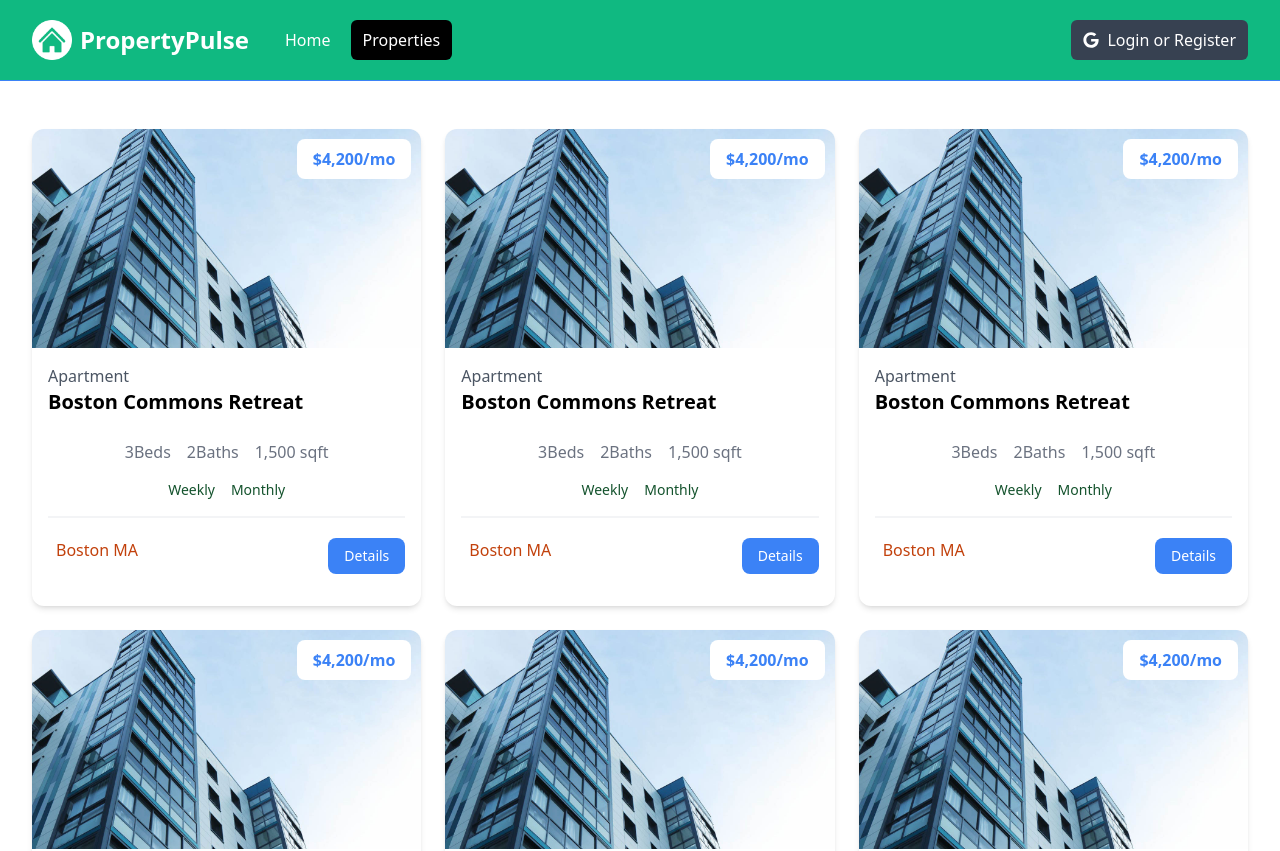
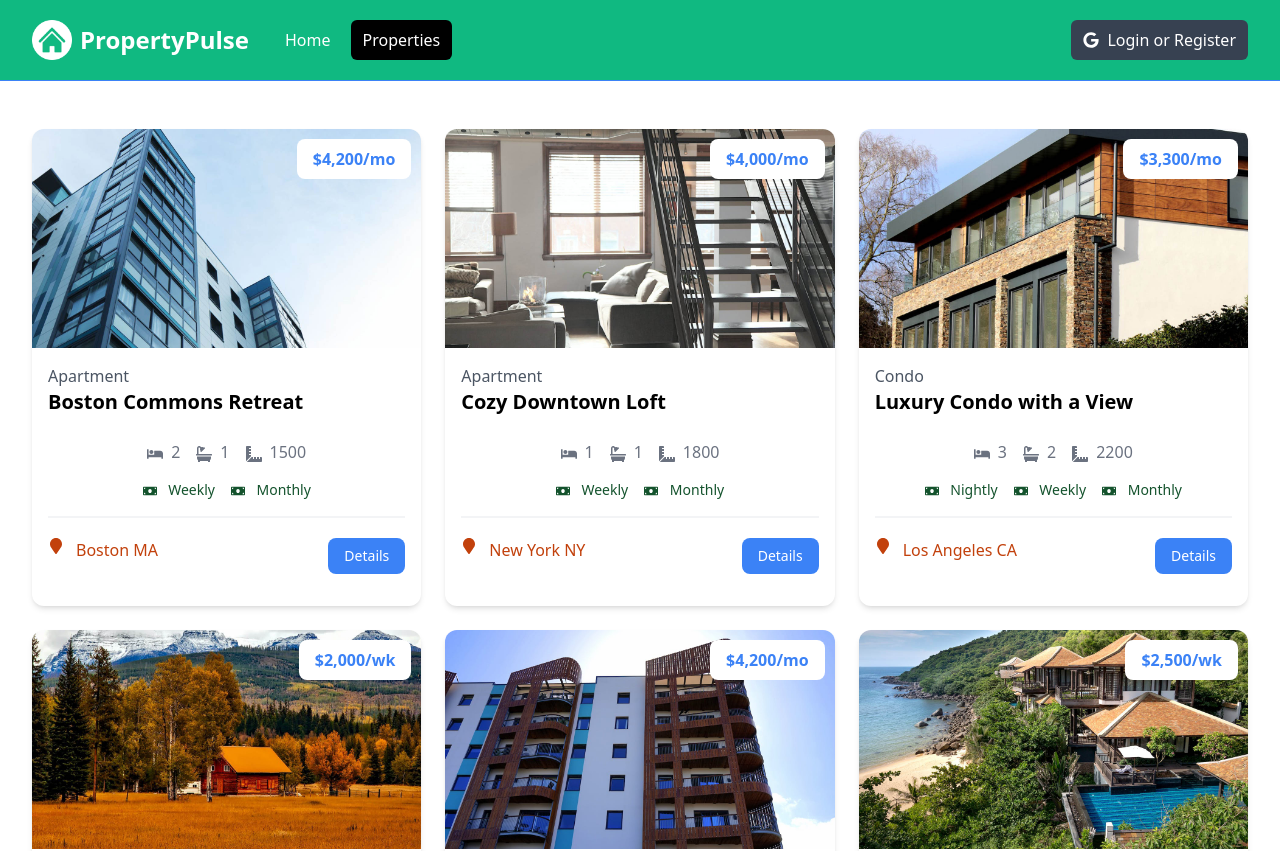
Before and after one commit to heliosalesjr/rentals, a Next.js app: page /properties in a window 1280 px wide. Shown: the top 851 px of the page. Built offline with nearby package versions, Linux system fonts and the light colour scheme.

Commit message:
property card dynamic data

```diff
--- a/components/PropertyCard.jsx
+++ b/components/PropertyCard.jsx
@@ -1,61 +1,96 @@
+import Image from 'next/image';
+import Link from 'next/link';
+import {
+  FaBed,
+  FaBath,
+  FaRulerCombined,
+  FaMoneyBill,
+  FaMapMarker,
+} from 'react-icons/fa';
 
+const PropertyCard = ( {property}) => {
+  const getRateDisplay = () => {
+    const { rates } = property;
 
-const PropertyCard = () => {
+    if (rates.monthly) {
+      return `${rates.monthly.toLocaleString()}/mo`;
+    } else if (rates.weekly) {
+      return `${rates.weekly.toLocaleString()}/wk`;
+    } else if (rates.nightly) {
+      return `${rates.nightly.toLocaleString()}/night`;
+    }
+  };
   return (
     <div class="rounded-xl shadow-md relative">
-            <img
-              src="properties/a1.jpg"
+            <Image
+              src={`/properties/${property.images[0]}`}
               alt=""
+              height={0}
+              width={0}
+              sizes='100vw'
               class='w-full h-auto rounded-t-xl'
             />
             <div class="p-4">
               <div class="text-left md:text-center lg:text-left mb-6">
-                <div class="text-gray-600">Apartment</div>
-                <h3 class="text-xl font-bold">Boston Commons Retreat</h3>
+                <div class="text-gray-600">{property.type}</div>
+                <h3 class="text-xl font-bold">{property.name}</h3>
               </div>
               <h3
                 class="absolute top-[10px] right-[10px] bg-white px-4 py-2 rounded-lg text-blue-500 font-bold text-right md:text-center lg:text-right"
               >
-                $4,200/mo
+                ${getRateDisplay()}
               </h3>
 
               <div class="flex justify-center gap-4 text-gray-500 mb-4">
                 <p>
-                  <i class="fa-solid fa-bed"></i> 3
-                  <span class="md:hidden lg:inline">Beds</span>
+                  <FaBed className='inline mr-2' />{property.beds}{' '}
+                  <span class="md:hidden lg:inline"> </span>
                 </p>
                 <p>
-                  <i class="fa-solid fa-bath"></i> 2
-                  <span class="md:hidden lg:inline">Baths</span>
+                <FaBath className='inline mr-2' />{property.baths} {' '}
+                  <span class="md:hidden lg:inline"></span>
                 </p>
                 <p>
-                  <i class="fa-solid fa-ruler-combined"></i>
-                  1,500 <span class="md:hidden lg:inline">sqft</span>
+                <FaRulerCombined className='inline mr-2' />{property.square_feet}
+                 <span class="md:hidden lg:inline"></span>
                 </p>
               </div>
 
-              <div
-                class="flex justify-center gap-4 text-green-900 text-sm mb-4"
-              >
-                <p><i class="fa-solid fa-money-bill"></i> Weekly</p>
-                <p><i class="fa-solid fa-money-bill"></i> Monthly</p>
+              <div className='flex justify-center gap-4 text-green-900 text-sm mb-4'>
+                {property.rates.nightly && (
+                  <p>
+                    <FaMoneyBill className='inline mr-2' /> Nightly
+                  </p>
+                )}
+
+                {property.rates.weekly && (
+                  <p>
+                    <FaMoneyBill className='inline mr-2' /> Weekly
+                  </p>
+                )}
+
+                {property.rates.monthly && (
+                  <p>
+                    <FaMoneyBill className='inline mr-2' /> Monthly
+                  </p>
+                )}
               </div>
 
               <div class="border border-gray-100 mb-5"></div>
 
               <div class="flex flex-col lg:flex-row justify-between mb-4">
                 <div class="flex align-middle gap-2 mb-4 lg:mb-0">
-                  <i
-                    class="fa-solid fa-location-dot text-lg text-orange-700"
-                  ></i>
-                  <span class="text-orange-700"> Boston MA </span>
+                  <FaMapMarker className='text-orange-700 mr-1' />
+                  <span class="text-orange-700">
+                    {' '}{property.location.city} {property.location.state} {' '}
+                  </span>
                 </div>
-                <a
-                  href="property.html"
+                <Link
+                  href={`/properties/${property._id}`}
                   class="h-[36px] bg-blue-500 hover:bg-blue-600 text-white px-4 py-2 rounded-lg text-center text-sm"
                 >
                   Details
-                </a>
+                </Link>
               </div>
             </div>
           </div>
```
